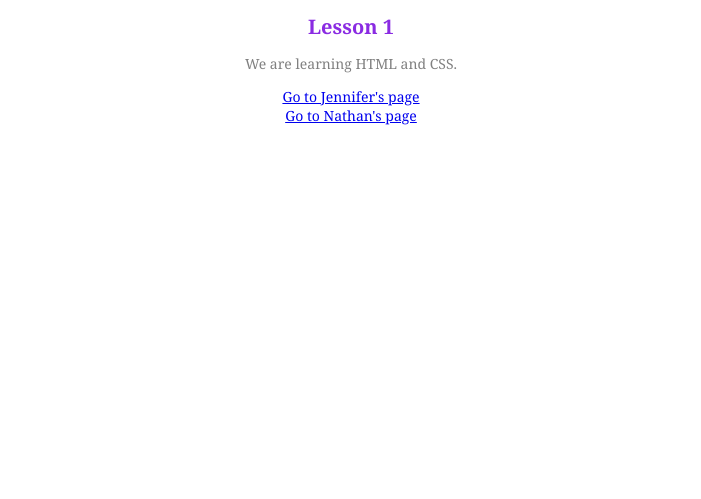
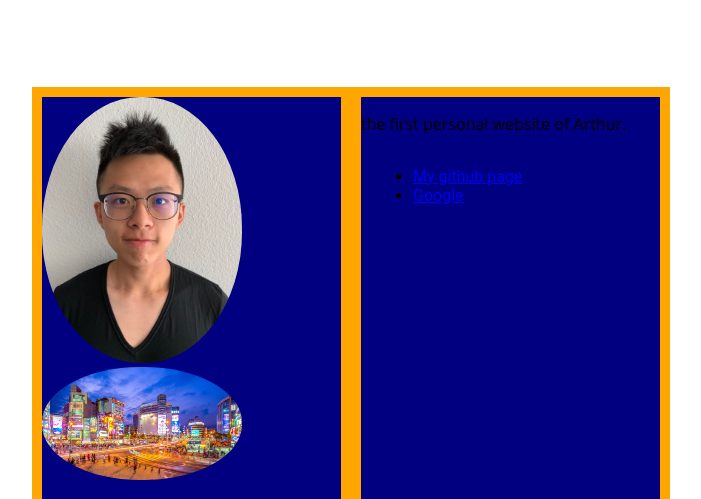
Before and after one commit to aggie-coding-club/Create-Your-First-Website, a plain HTML site: page index.html in a window 1280 px wide. Shown: the top 499 px of the page, without its empty margins (289-990 px from the left). Drawn offline with Linux system fonts and the light colour scheme.

Commit message:
Arthur's commit

```diff
--- a/index.html
+++ b/index.html
@@ -1,30 +1,27 @@
 <!DOCTYPE html>
 <html>
 <head>
-    <!-- this shows on the tab of the web page-->
-    <title>Create your first website</title>
+    <title>Arthur's personal website</title>
+    <link rel="stylesheet" type="text/css" href="style.css">
+
 </head>
-<!-- this shows on the web page itself-->
 <body>
-    <!-- this is a heading-->
-    <!-- there are six heading sizes-->
-    <!-- h1 is the largest and h6 is the smallest-->
-    <h1 style="color:blueviolet">Lesson 1</h1>
-    <p style="color:gray">We are learning HTML and CSS. </p>
-    <style>
-        body{
-            font-family:Georgia, 'Times New Roman', Times, serif;
-            font-size: 14px;
-            text-align: center;
-        }
-        h1{
-            font-size: 20px;
-            text-align: center;
-        }
-    </style>
-    <a href="Jennifer.html">Go to Jennifer's page</a>
-    <br>
-    <a href="Nathan.html">Go to Nathan's page</a>
+    <div class="background">
+        <div class="left">
+            <img class="profile" src="WeChat Image_20190916165320.jpg" width="200" />
+            <img class="profile" src="taiwan-nightlife.jpg.jpg" width="200" />
+            <h1 class="intro">Welcome to Arthur's web page</h1>
+            <h3 class="intro">I'm a CE student and interested in web development. </h3>
+        </div>
+        <div class="right">
+            <p class="intro">
+                the first personal website of Arthur.
+            </p>
+            <ul class="links">
+                <li><a href="https://github.com/ArthurChenCoding/ArthurChenCoding.github.io.git" target="_blank">My github page</a></li>
+                <li><a href="https://www.google.com/" target="_blank">Google</a></li>
+            </ul>
+        </div>
+    </div>
 </body>
-
 </html>
--- /dev/null
+++ b/style.css
@@ -0,0 +1,47 @@
+html, body{
+    display: flex;
+    align-items: center;
+    justify-content: center;
+    height: 98%;
+    margin: 1px;
+    padding: 1px;
+
+    font-family: 'Roboto', sans-serif;
+}
+.profile{
+    border-radius: 49%;
+
+}
+.background{
+    background-color: rgb(255, 166, 0);
+    max-width: 80%;
+    display: flex;
+    flex-direction: row;
+    height: 80%;
+}
+
+.left, .right{
+    background-color: navy;
+    margin: 10px;
+    max-width: 60%;
+    flex: 1;
+}
+
+.left {
+    align-items: center;
+    justify-content: center;
+}
+
+.intro{
+    font-family: 'Open Sans', sans-serif;
+}
+
+.links{
+    display:inline-block;
+    margin-left: 12px;
+}
+
+.body{
+    /*fading effect*/
+    background: linear-gradient(to bottom, rgba(231, 240, 245, 1) 0%, rgb(3, 102, 129) 100%);
+}
```
Also changed, not shown: WeChat Image_20190916165320.jpg (added), taiwan-nightlife.jpg.jpg (added).
